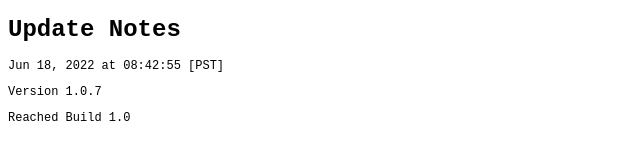
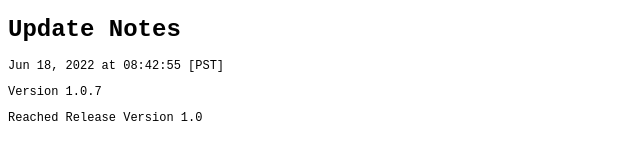
Before and after one commit to AWonkeyTortila/OfflineWeb, a plain HTML site: page client/public/update-eng/index.html in a window 1280 px wide. Shown: the full height of the page, 0-640 px from the left. Drawn offline with Linux system fonts and the light colour scheme.

Commit message:
Fixed wrong word

```diff
--- a/client/public/update-eng/index.html
+++ b/client/public/update-eng/index.html
@@ -13,7 +13,7 @@
         <div>
             <p>Jun 18, 2022 at 08:42:55 [PST]</p>
             <p>Version 1.0.7</p>
-            <p>Reached Build 1.0</p>
+            <p>Reached Release Version 1.0</p>
         </div>
     </body>
 </html>
```
